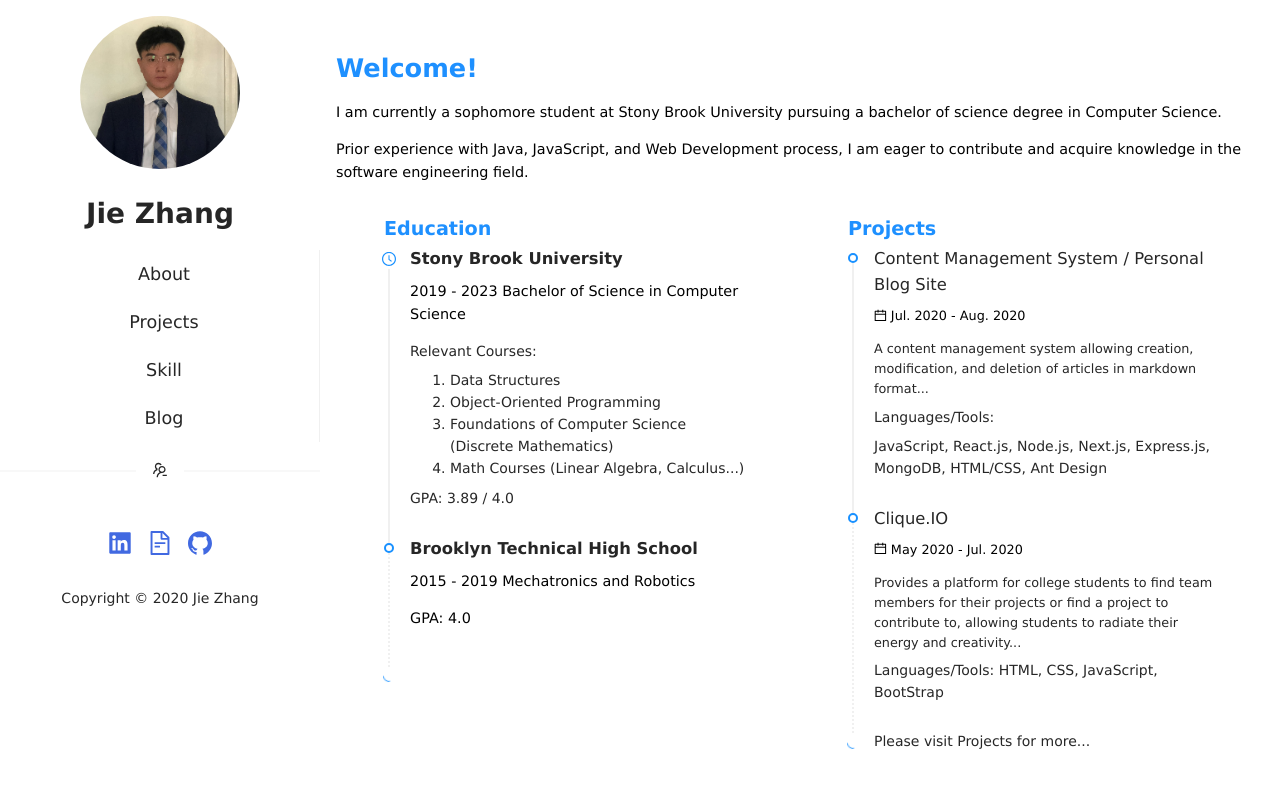
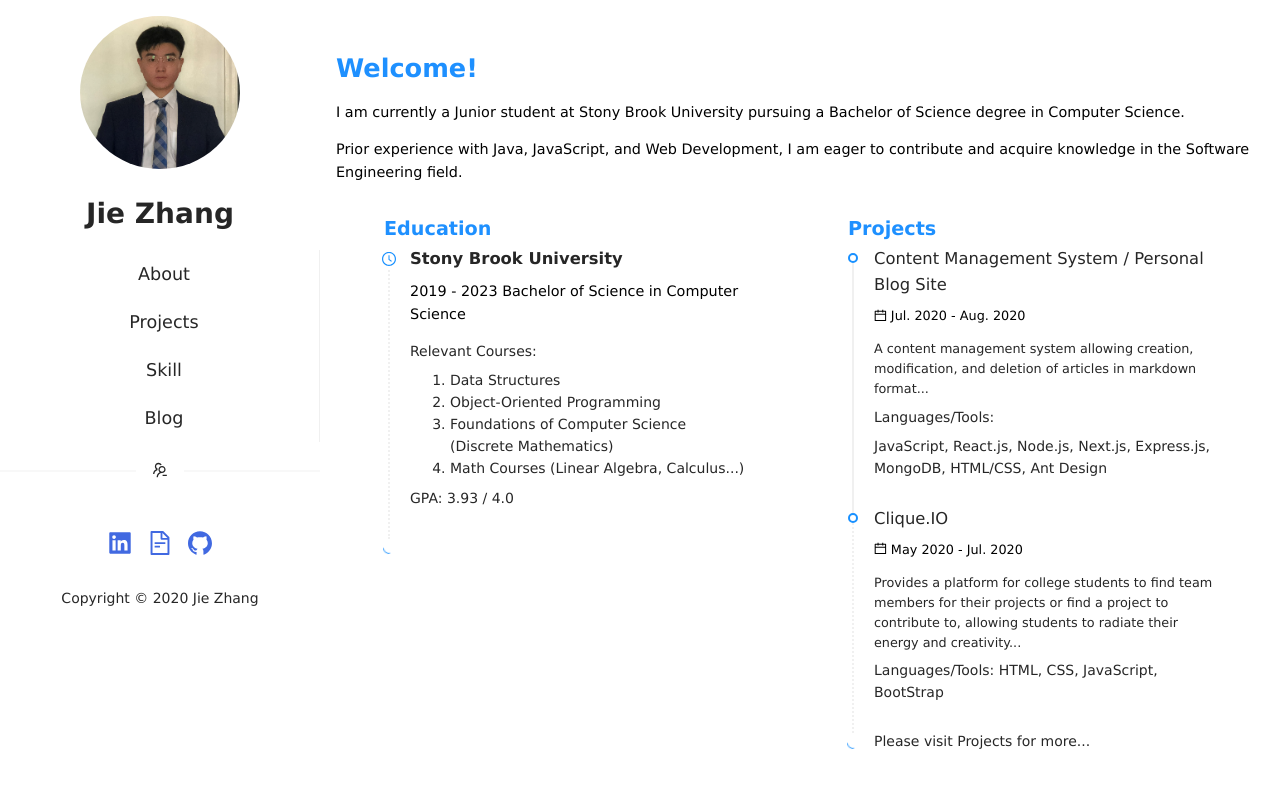
Before and after one commit to Jie-Zhang-2001/My-Personal-Website, a React (Create React App) app: page / in a window 1280 px wide. Shown: the top 788 px of the page. Built offline with nearby package versions, Linux system fonts and the light colour scheme.

Commit message:
updated bio

```diff
--- a/src/Pages/About.js
+++ b/src/Pages/About.js
@@ -7,13 +7,13 @@ function About() {
     <div className="intro">
       <h1>Welcome!</h1>
       <p>
-        I am currently a sophomore student at Stony Brook University pursuing a
-        bachelor of science degree in Computer Science.
+        I am currently a Junior student at Stony Brook University pursuing a
+        Bachelor of Science degree in Computer Science.
       </p>
 
       <p>
-        Prior experience with Java, JavaScript, and Web Development process, I
-        am eager to contribute and acquire knowledge in the software engineering
+        Prior experience with Java, JavaScript, and Web Development, I
+        am eager to contribute and acquire knowledge in the Software Engineering
         field.
       </p>
 
@@ -39,12 +39,7 @@ function About() {
                                 Math Courses (Linear Algebra, Calculus...)
                               </li>
                           </ol>
-              <h4>GPA: 3.89 / 4.0</h4>
-            </Timeline.Item>
-            <Timeline.Item>
-              <h3 className="school">Brooklyn Technical High School</h3>
-              <p>2015 - 2019 Mechatronics and Robotics</p>
-              <p>GPA: 4.0</p>
+              <h4>GPA: 3.93 / 4.0</h4>
             </Timeline.Item>
           </Timeline>
         </Col>
```
